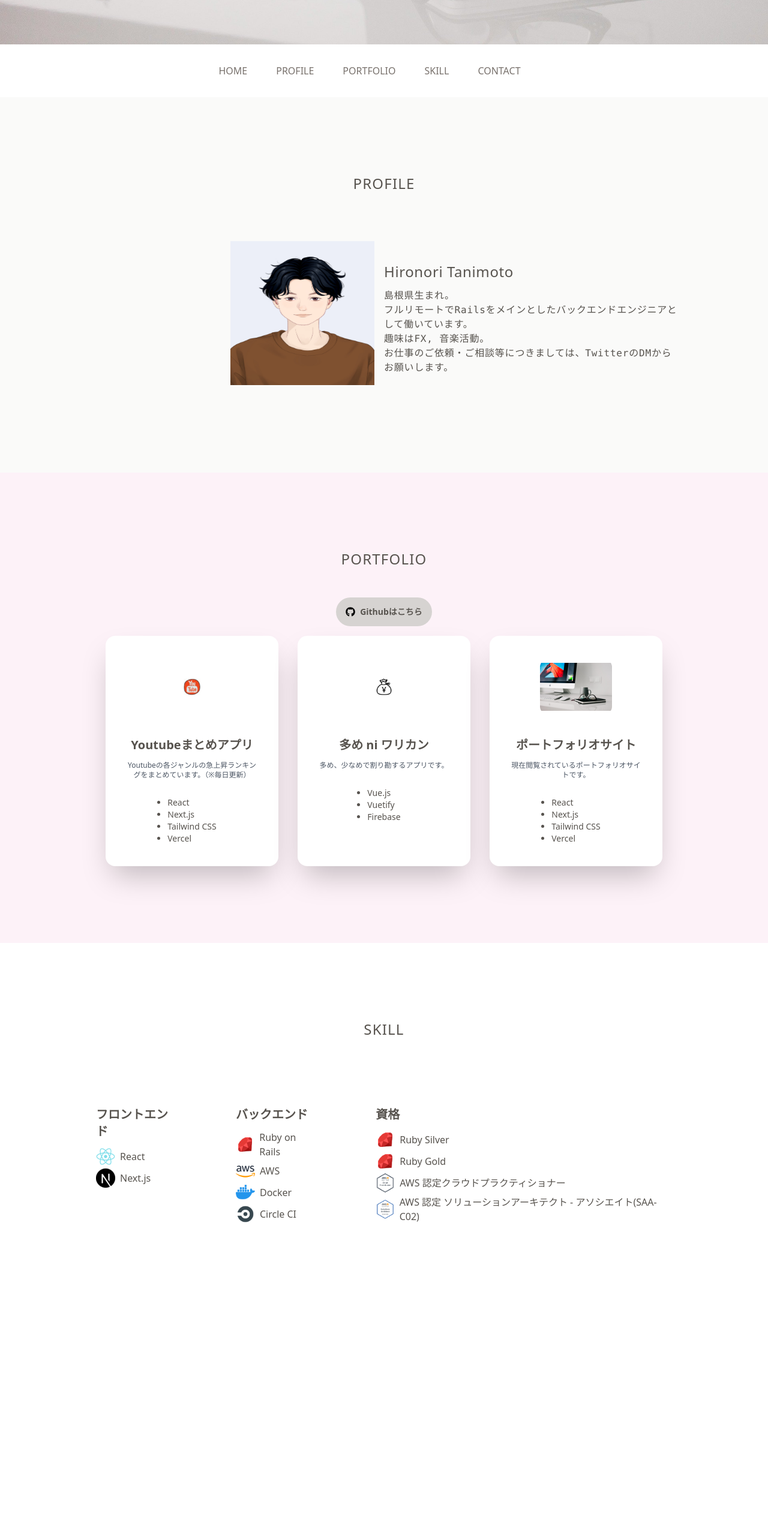
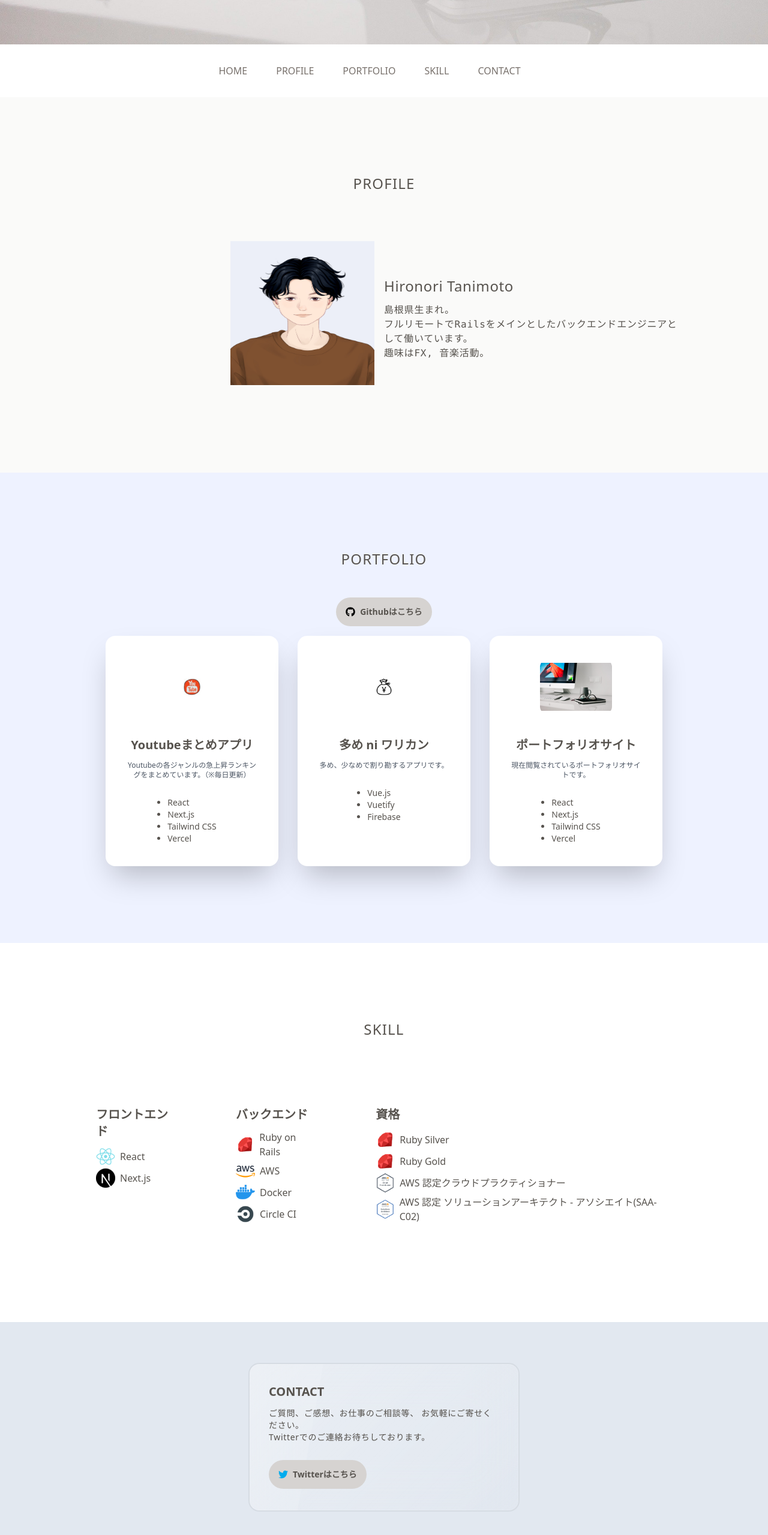
Before and after one commit to hiro-engineer4/portfolio-site, a Next.js app: page / in a window 1280 px wide. Shown: the part 726-3285 px from the top of the page at 60% size. Before the commit the page ends 2930 px from the top, so only its background shows below. Built offline with nearby package versions, Linux system fonts and the light colour scheme.

Commit message:
Contactコンポーネントの追加

```diff
--- /dev/null
+++ b/components/Contact/index.jsx
@@ -0,0 +1,34 @@
+import Image from "next/image";
+
+export const Contact = () => {
+  return (
+    <div className="flex justify-center items-center py-32 px-2 h-96 bg-fixed bg-slate-200 bg-center bg-cover">
+      <div className="text-stone-600 card glass lg:card-side">
+        <div className="max-w-md card-body">
+          <h2 className="card-title">CONTACT</h2>
+          <p className="text-sm tracking-wider leading-5">
+            ご質問、ご感想、お仕事のご相談等、 お気軽にご寄せください。
+            <br />
+            Twitterでのご連絡お待ちしております。
+          </p>
+          <div className="card-actions">
+            <a
+              href="https://twitter.com/CocoaEngineer"
+              target="_blank"
+              rel="noopener noreferrer"
+              className="text-stone-600 bg-stone-300 hover:bg-stone-50 rounded-full border-0 btn"
+            >
+              <Image
+                src="/icon/twitter-brands.svg"
+                width={16}
+                height={16}
+                alt="twitter"
+              />
+              <span className="ml-2 capitalize">Twitterはこちら</span>
+            </a>
+          </div>
+        </div>
+      </div>
+    </div>
+  );
+};
--- a/components/Portfolio/index.jsx
+++ b/components/Portfolio/index.jsx
@@ -6,7 +6,7 @@ import { Card } from "components/Card";
 
 export const Portfolio = () => {
   return (
-    <div className="py-32 text-stone-600 bg-pink-50">
+    <div className="py-32 text-stone-600 bg-indigo-50">
       <h1 className="mb-12 text-2xl tracking-wider text-center">PORTFOLIO</h1>
       <div className="mb-4 text-center">
         <a
--- a/components/Profile/index.jsx
+++ b/components/Profile/index.jsx
@@ -17,16 +17,6 @@ export const Profile = () => {
             フルリモートでRailsをメインとしたバックエンドエンジニアとして働いています。
             <br />
             趣味はFX, 音楽活動。
-            <br />
-            お仕事のご依頼・ご相談等につきましては、Twitterの
-            <a
-              href="https://twitter.com/CocoaEngineer"
-              target="_blank"
-              rel="noreferrer"
-            >
-              DM
-            </a>
-            からお願いします。
           </p>
         </div>
       </div>
--- a/pages/index.jsx
+++ b/pages/index.jsx
@@ -3,6 +3,7 @@ import { Navigation } from "components/Navigation";
 import { Profile } from "components/Profile";
 import { Portfolio } from "components/Portfolio";
 import { Skill } from "components/Skill";
+import { Contact } from "components/Contact";
 
 export default function Home() {
   return (
@@ -19,6 +20,9 @@ export default function Home() {
         <section id="skill">
           <Skill />
         </section>
+        <section id="contact">
+          <Contact />
+        </section>
       </main>
     </>
   );
```
Also changed, not shown: public/icon/twitter-brands.svg (added).
